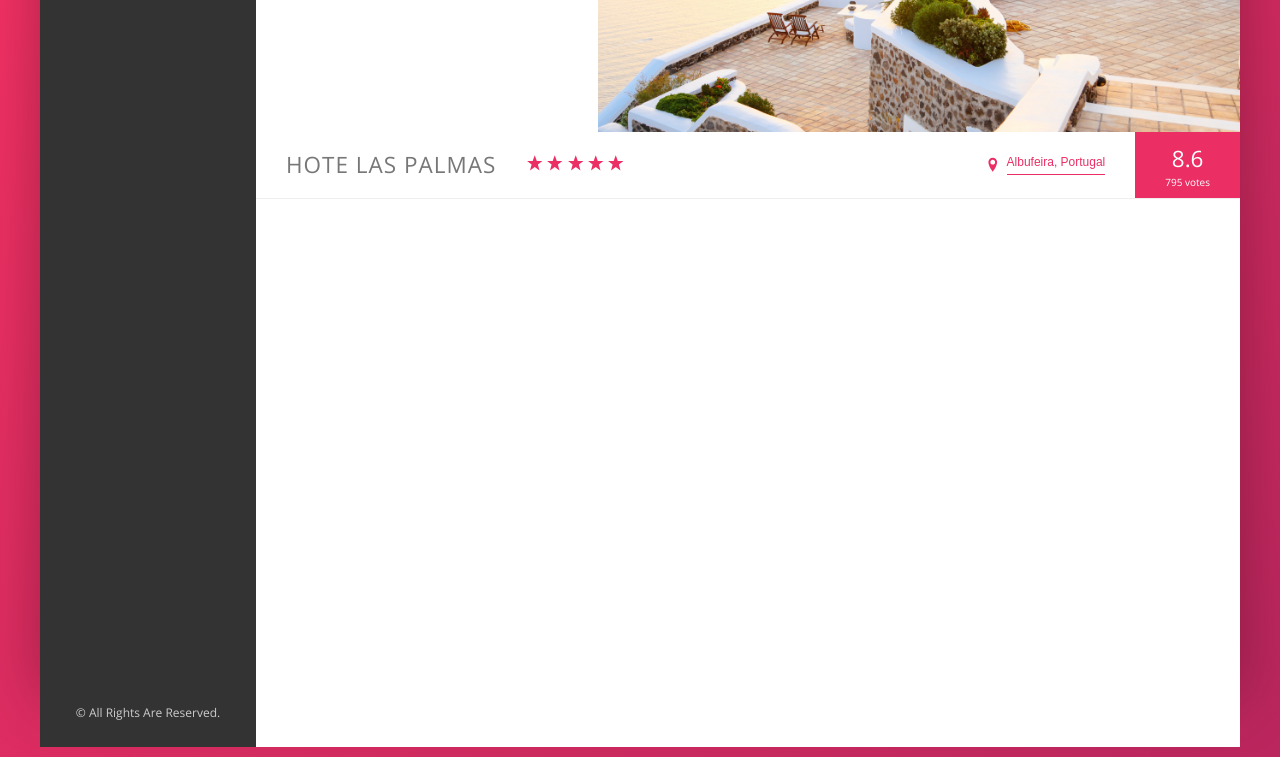
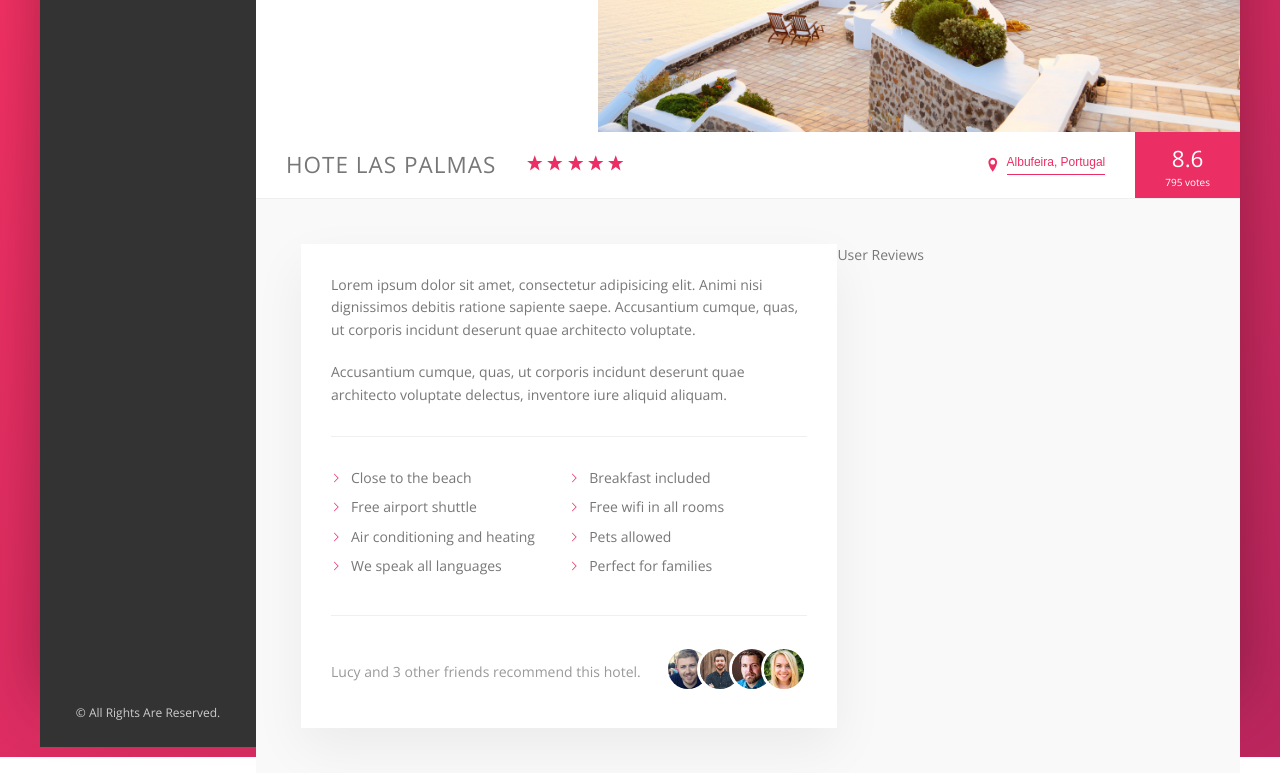
Before and after one commit to adelabodoma/trillo, a website: page index.html in a window 1280 px wide. Shown: the part 403-1176 px from the top of the page. Drawn offline with nearby package versions, Linux system fonts and the light colour scheme.

Commit message:
add new section

```diff
--- a/index.html
+++ b/index.html
@@ -105,9 +105,9 @@
                 </div>
 
                 <div class="overview">
-                    <h class="overview__heading">
+                    <h1 class="overview__heading">
                         hote las palmas
-                    </h>
+                    </h1>
                     <div class="overview__stars">
                         <svg class="overview__icon-star">
                             <use xlink:href="img/sprite.svg#icon-star"></use>
@@ -136,6 +136,46 @@
                         <div class="overview__rating-count">795 votes</div>
                     </div>
                 </div>
+
+                <div class="detail">
+                    <div class="description">
+                        <div class="paragraph">
+                            Lorem ipsum dolor sit amet, consectetur adipisicing elit. Animi nisi dignissimos debitis
+                            ratione sapiente saepe. Accusantium cumque, quas, ut corporis incidunt deserunt quae
+                            architecto voluptate.
+                        </div>
+                        <div class="paragraph">
+                            Accusantium cumque, quas, ut corporis incidunt deserunt quae architecto voluptate delectus,
+                            inventore iure aliquid aliquam.
+                        </div>
+                        <ul class="list">
+                            <li class="list__item">Close to the beach</li>
+                            <li class="list__item">Breakfast included</li>
+                            <li class="list__item">Free airport shuttle</li>
+                            <li class="list__item">Free wifi in all rooms</li>
+                            <li class="list__item">Air conditioning and heating</li>
+                            <li class="list__item">Pets allowed</li>
+                            <li class="list__item">We speak all languages</li>
+                            <li class="list__item">Perfect for families</li>
+                        </ul>
+
+                        <div class="recommend">
+                            <div class="recommend__count">
+                                Lucy and 3 other friends recommend this hotel.
+                            </div>
+                            <div class="recommend__friends">
+                                <img src="img/user-3.jpg" alt="Friend 1" class="recommend__photo">
+                                <img src="img/user-4.jpg" alt="Friend 2" class="recommend__photo">
+                                <img src="img/user-5.jpg" alt="Friend 3" class="recommend__photo">
+                                <img src="img/user-6.jpg" alt="Friend 4" class="recommend__photo">
+                            </div>
+                        </div>
+                    </div>
+
+                    <div class="user-reviews">
+                        User Reviews
+                    </div>
+                </div>
             </main>
         </div>
     </div>
--- a/sass/_base.scss
+++ b/sass/_base.scss
@@ -13,6 +13,8 @@
     --color-grey-dark-3: #999;
 
     --shadow-dark: 0 2rem 6rem rgba(0,0,0,.3);
+    --shadow-light: 0 2rem 5rem rgba(0,0,0,.06);
+    --line: 1px solid var(--color-grey-light-3);
 }
 
 * {
--- a/sass/_components.scss
+++ b/sass/_components.scss
@@ -211,7 +211,7 @@
 .overview {
     display: flex;
     align-items: center;
-    border-bottom: 1px solid var(--color-grey-light-3);
+    border-bottom: var(--line);
 
 
     &__heading {
@@ -310,3 +310,89 @@
         box-shadow: none;
     }
 }
+
+////////////////////////////////////////
+// DESCRIPTION
+.description {
+    flex: 0 0 60%;
+
+    background-color: #fff;
+    box-shadow: var(--shadow-light);
+    padding: 3rem;
+}
+
+
+////////////////////////////////////////
+// PARAGRAPH
+.paragraph {
+    &:not(:last-of-type) {
+        margin-bottom: 2rem;
+    }
+}
+
+
+////////////////////////////////////////
+// LIST
+.list {
+    list-style: none;
+    margin: 3rem 0;
+    padding: 3rem 0;
+    border-top: var(--line);
+    border-bottom: var(--line);
+
+    display: flex;
+    flex-wrap: wrap;
+}
+
+.list__item {
+    flex: 0 0 50%;
+    margin-bottom: .7rem;
+
+    &::before {
+        content: "";
+        display: inline-block;
+        height: 1rem;
+        width: 1rem;
+        margin-right: 1rem;
+
+        // FOR OLD BROWSER
+
+        // background-image: url(../img/chevron-thin-right.svg);
+        // background-size: cover;
+
+        // FOR NEWER BROWSERS
+        background-color: var(--color-primary);
+        -webkit-mask-image: url(../img/chevron-thin-right.svg);
+        -webkit-mask-size: cover;
+        mask-image: url(../img/chevron-thin-right.svg);
+        mask-size: cover;
+    }
+}
+
+////////////////////////////////////////
+// RECOMMEND
+.recommend {
+    display: flex;
+    align-items: center;
+
+    &__count {
+        margin-right: auto;
+        color: var(--color-grey-dark-3);
+    }
+
+    &__friends {
+
+    }
+
+    &__photo {
+        box-sizing: content-box;
+        width: 4rem;
+        height: 4rem;
+        border-radius: 50%;
+        border: 3px solid #fff;
+
+        &:not(:last-child){
+            margin-right: -1.75rem;
+        }
+    }
+}
--- a/sass/_layout.scss
+++ b/sass/_layout.scss
@@ -11,7 +11,7 @@
     font-size: 1.4rem;
     height: 7rem;
     background-color: #fff;
-    border-bottom: 1px solid var(--color-grey-light-3);
+    border-bottom: var(--line);
 
     display: flex;
     justify-content: space-between;
@@ -39,3 +39,11 @@
     flex: 1;
     background-color: #fff;
 }
+
+.detail {
+    font-size: 1.4rem;
+    padding: 4.5rem;
+    background-color: var(--color-grey-light-1);
+
+    display: flex;
+}
```
Also changed, not shown: css/style.css.
